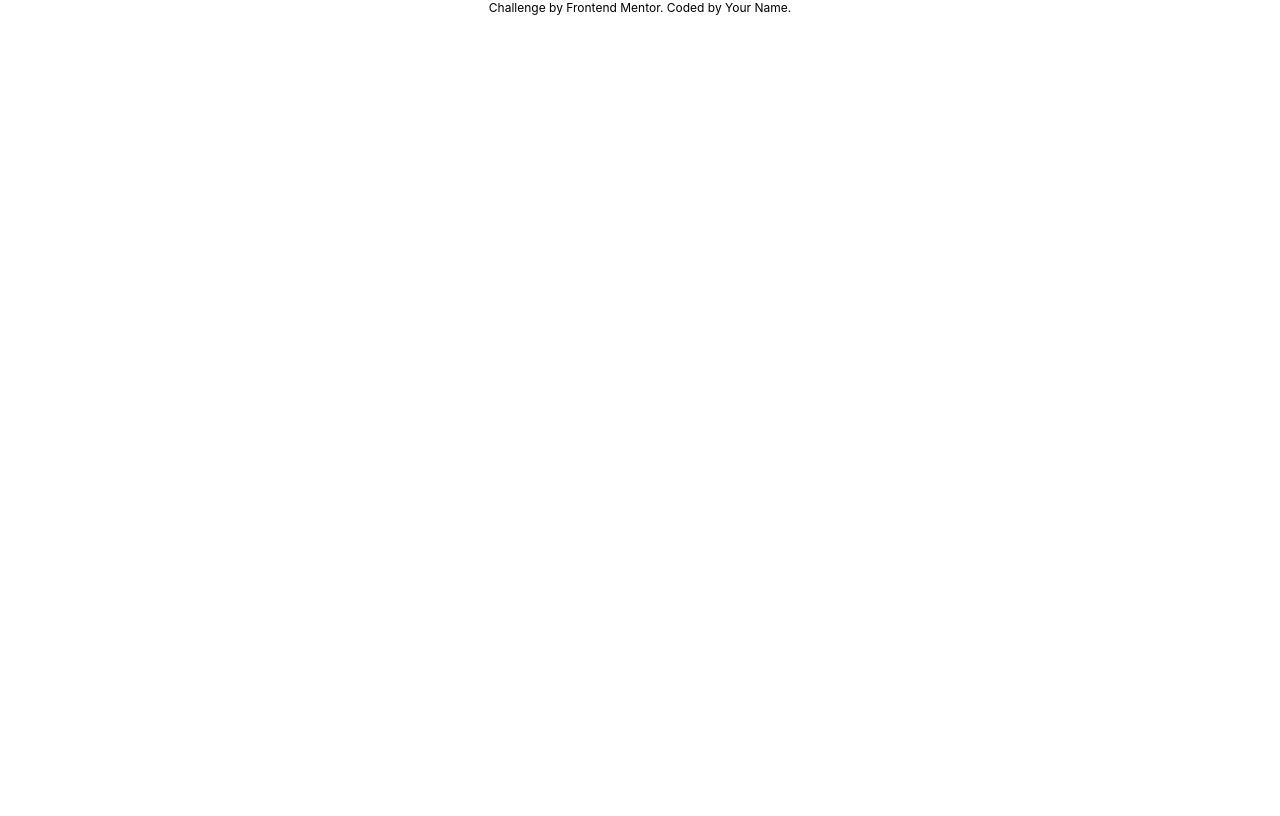
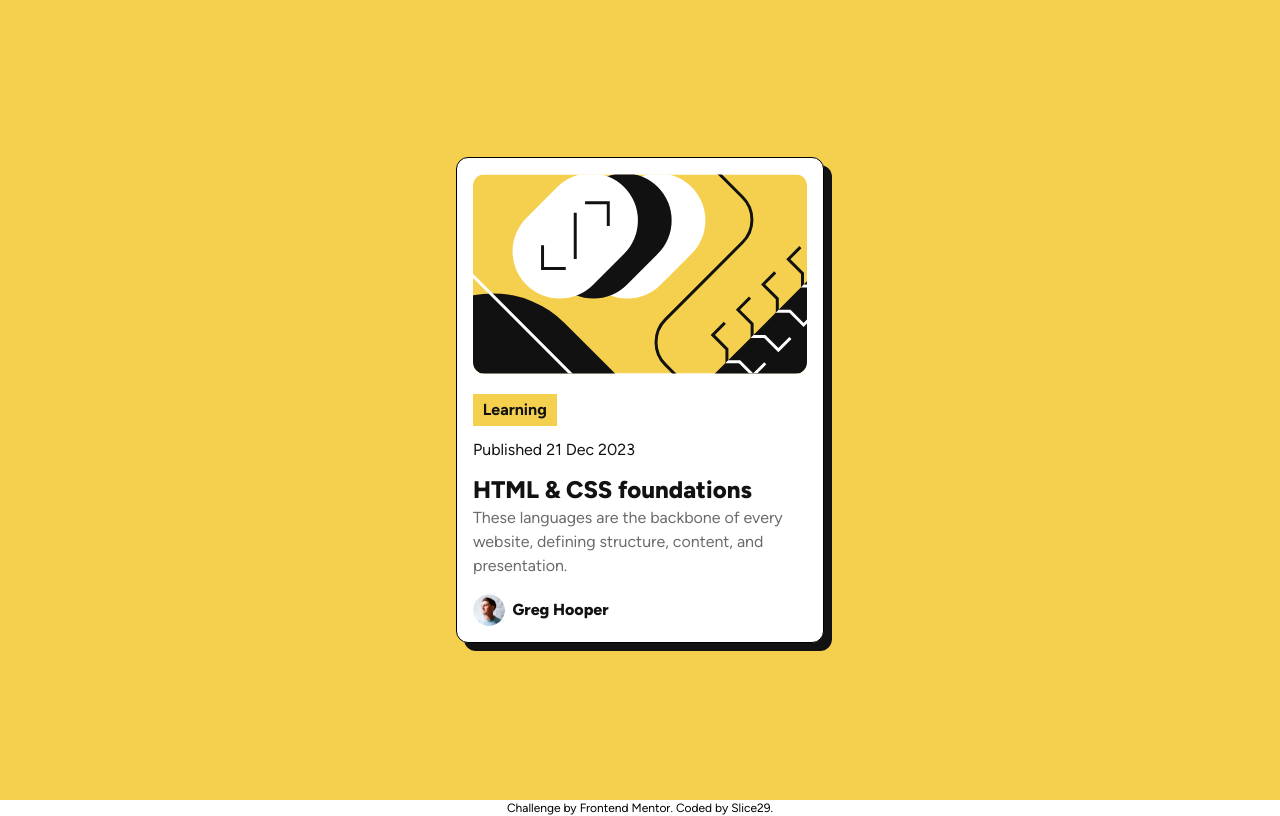
Before and after one commit to Slice29/blog-preview, a website: page index.html in a window 1280 px wide. Drawn offline with nearby package versions, Linux system fonts and the light colour scheme; files that its build step writes are made by us from their sources.

Commit message:
First draft

```diff
--- a/index.html
+++ b/index.html
@@ -3,23 +3,46 @@
   <head>
     <meta charset="UTF-8" />
     <meta name="viewport" content="width=device-width, initial-scale=1.0" />
-    <title>Frontend Mentor | Challenge name</title>
+    <title>Frontend Mentor | Blog Preview Card</title>
     <link
       rel="icon"
       type="image/png"
       href="./assets/images/favicon-32x32.png"
     />
-    <link rel="preconnect" href="https://fonts.googleapis.com" />
-    <link rel="preconnect" href="https://fonts.gstatic.com" crossorigin />
 
     <link rel="stylesheet" href="./dist/output.css" />
   </head>
   <body>
-    <main></main>
+    <main
+      class="flex min-h-screen items-center justify-center bg-yellow font-sans text-grey-950"
+    >
+      <div class="w-92 rounded-xl border border-black bg-white p-4 shadow-hard">
+        <img
+          class="rounded-xl"
+          src="./assets/images/illustration-article.svg"
+          alt="Illustration"
+        />
+        <p class="mt-5 w-1/4 bg-yellow py-1 text-center font-bold">Learning</p>
+        <p class="my-3">Published 21 Dec 2023</p>
+        <h1 class="text-2xl font-extrabold">HTML & CSS foundations</h1>
+        <p class="text-grey-500">
+          These languages are the backbone of every website, defining structure,
+          content, and presentation.
+        </p>
+        <div class="mt-4 flex items-center">
+          <img
+            src="./assets/images/image-avatar.webp"
+            class="h-8 rounded-full"
+            alt="Greg Hooper"
+          />
+          <span class="ml-2 font-extrabold">Greg Hooper</span>
+        </div>
+      </div>
+    </main>
     <footer class="text-center text-xs">
       Challenge by
       <a href="https://www.frontendmentor.io?ref=challenge">Frontend Mentor</a>.
-      Coded by <a href="#">Your Name</a>.
+      Coded by <a href="#">Slice29</a>.
     </footer>
   </body>
 </html>
--- a/src/input.css
+++ b/src/input.css
@@ -1,4 +1,30 @@
 @import "tailwindcss";
 
 @theme {
+  --color-yellow: hsl(47, 88%, 63%);
+  --color-white: hsl(0, 0%, 100%);
+  --color-grey-500: hsl(0, 0%, 42%);
+  --color-grey-950: hsl(0, 0%, 7%);
+  --font-sans: "Figtree", sans-serif;
+
+  --text-paragraph: 15px;
+
+  --shadow-hard: 8px 8px 0 0 var(--color-grey-950);
 }
+
+@font-face {
+  font-family: "Figtree";
+  src: url("../assets/fonts/Figtree-VariableFont_wght.ttf") format("truetype");
+  font-weight: 300 900;
+  font-style: normal;
+  font-display: swap;
+}
+
+@font-face {
+  font-family: "Figtree";
+  src: url("../assets/fonts/Figtree-Italic-VariableFont_wght.ttf")
+    format("truetype");
+  font-weight: 300 900;
+  font-style: italic;
+  font-display: swap;
+}
```
Also changed, not shown: assets/fonts/Figtree-Italic-VariableFont_wght.ttf (added), assets/fonts/Figtree-VariableFont_wght.ttf (added), assets/fonts/static/Figtree-ExtraBold.ttf (added), assets/fonts/static/Figtree-Medium.ttf (added), assets/images/favicon-32x32.png (added), assets/images/illustration-article.svg (added), assets/images/image-avatar.webp (added), dist/output.css (added).
